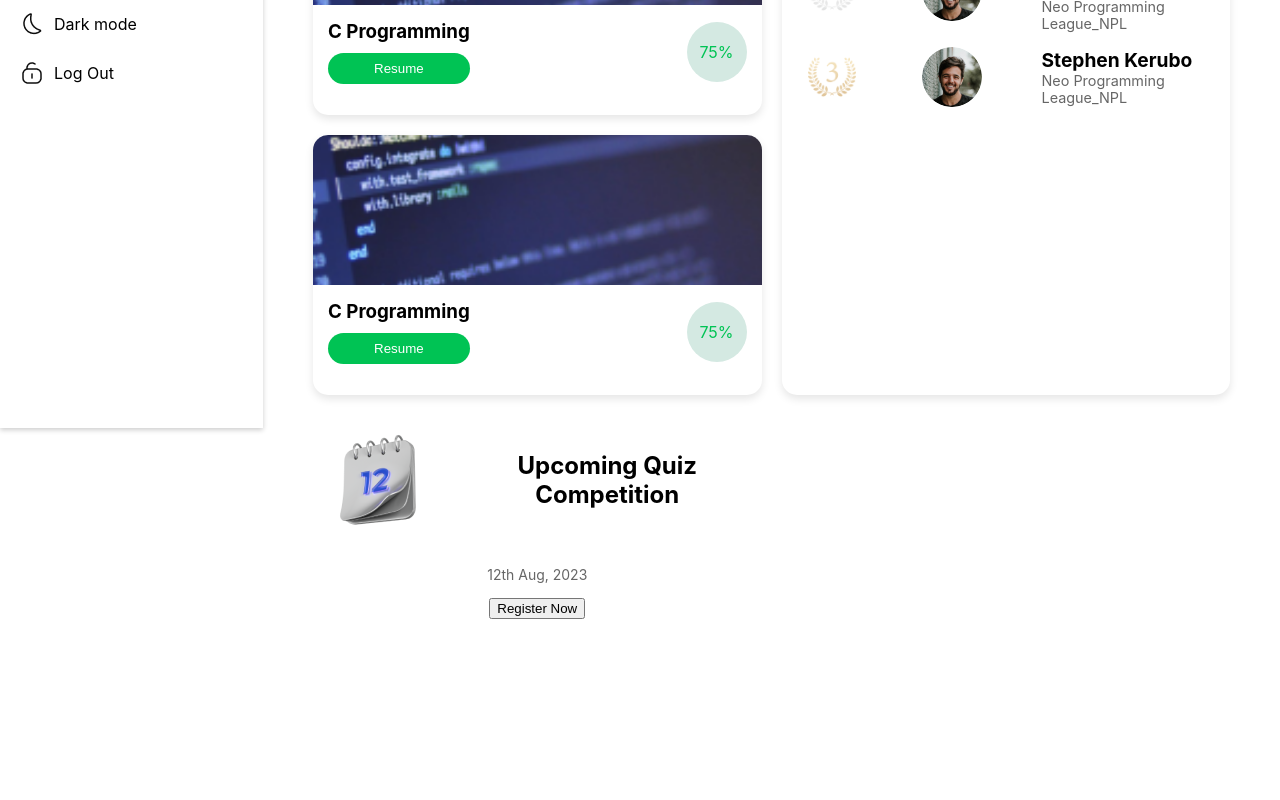
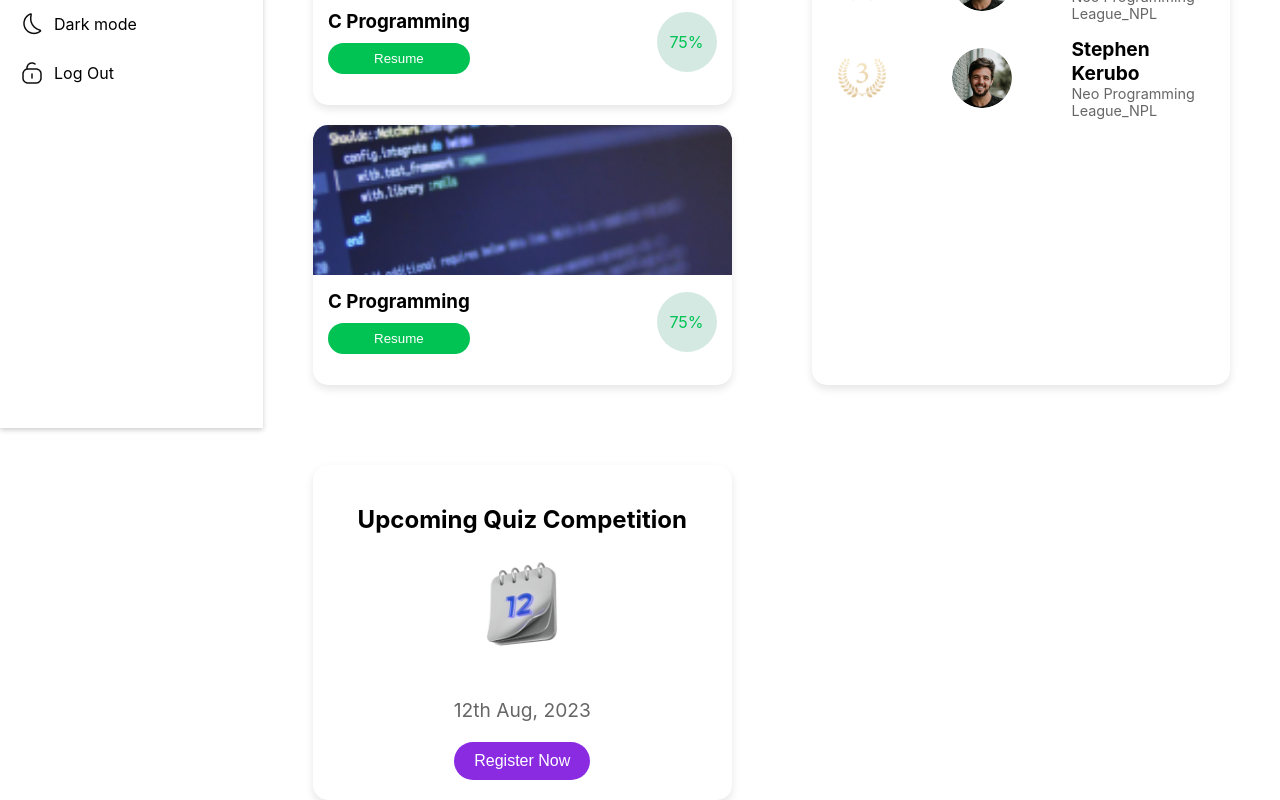
Before and after one commit to Ali-H-Hassan/ByteBattles-CodingAdventure, a React (Create React App) app in the folder frontend/: page /Dashboard in a window 1280 px wide. Shown: the part 372-1172 px from the top of the page. Before the commit the page ends 991 px from the top, so only its background shows below. Built offline with nearby package versions, Linux system fonts and the light colour scheme.

Commit message:
UpComing Style Added

```diff
--- a/frontend/src/pages/Dashboard/Dashboard.css
+++ b/frontend/src/pages/Dashboard/Dashboard.css
@@ -96,7 +96,7 @@
   display: grid;
   grid-template-columns: 1fr 1fr;
   grid-template-rows: auto;
-  gap: 20px;
+  gap: 80px;
   margin-top: 20px;
 }
 
@@ -249,3 +249,49 @@ h3 {
   height: auto;
   margin-right: 10px;
 }
+
+/* ... (existing styles) ... */
+
+.upcoming-quiz {
+  background: #fff;
+  border-radius: 15px;
+  box-shadow: 0 4px 8px rgba(0, 0, 0, 0.1);
+  padding: 20px;
+  display: flex;
+  flex-direction: column;
+  align-items: center; /* Center content vertically */
+  justify-content: center; /* Center content horizontally */
+}
+
+.calendar-icon {
+  width: 120px; /* Adjust as needed */
+  height: auto;
+  margin-bottom: 10px;
+}
+
+.section-title {
+  text-align: center; /* Center the section title */
+  margin-bottom: 10px; /* Space below the title */
+}
+
+.quiz-details {
+  text-align: center;
+}
+
+.quiz-date {
+  font-size: 1.2em; /* Adjust as needed */
+  color: #666; /* Light text color for the date */
+  margin-bottom: 20px; /* Space above the button */
+}
+
+.register-button {
+  padding: 10px 20px;
+  background: #8a2be2; /* Example purple color */
+  color: white;
+  border: none;
+  border-radius: 20px;
+  cursor: pointer;
+  font-size: 1em;
+}
+
+/* ... (rest of the styles) ... */
--- a/frontend/src/pages/Dashboard/Dashboard.jsx
+++ b/frontend/src/pages/Dashboard/Dashboard.jsx
@@ -189,19 +189,20 @@ function Dashboard() {
             </ul>
           </section>
           <section className="upcoming-quiz">
-            <div className="section-header">
+            <div className="upcoming-header">
+              <h2 className="section-title">Upcoming Quiz Competition</h2>
               <img
                 src={CalendarIcon}
                 alt="Calendar"
                 className="calendar-icon"
               />
-              <h2 className="section-title">Upcoming Quiz Competition</h2>
             </div>
             <div className="quiz-details">
               <p className="quiz-date">12th Aug, 2023</p>
               <button className="register-button">Register Now</button>
             </div>
           </section>
+
           <section className="grid-section">
             {" "}
             {/* Content for other sections */}{" "}
```
